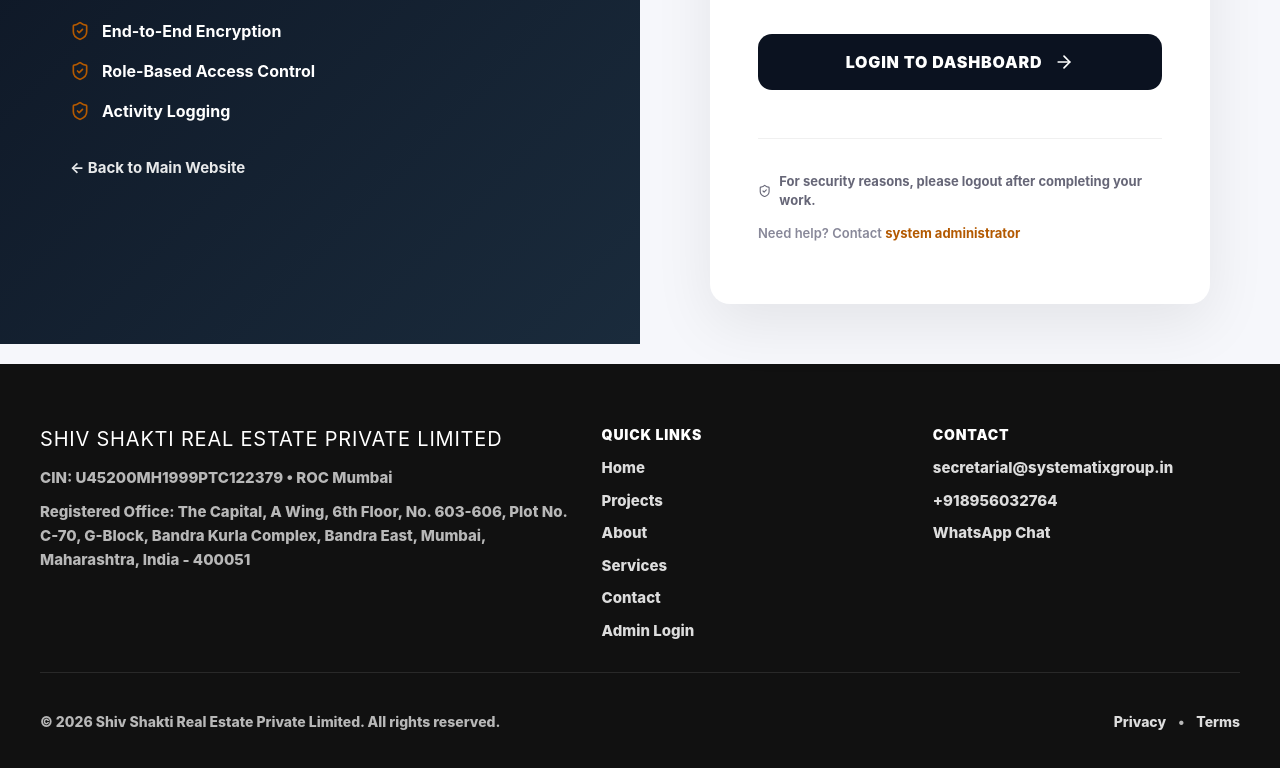
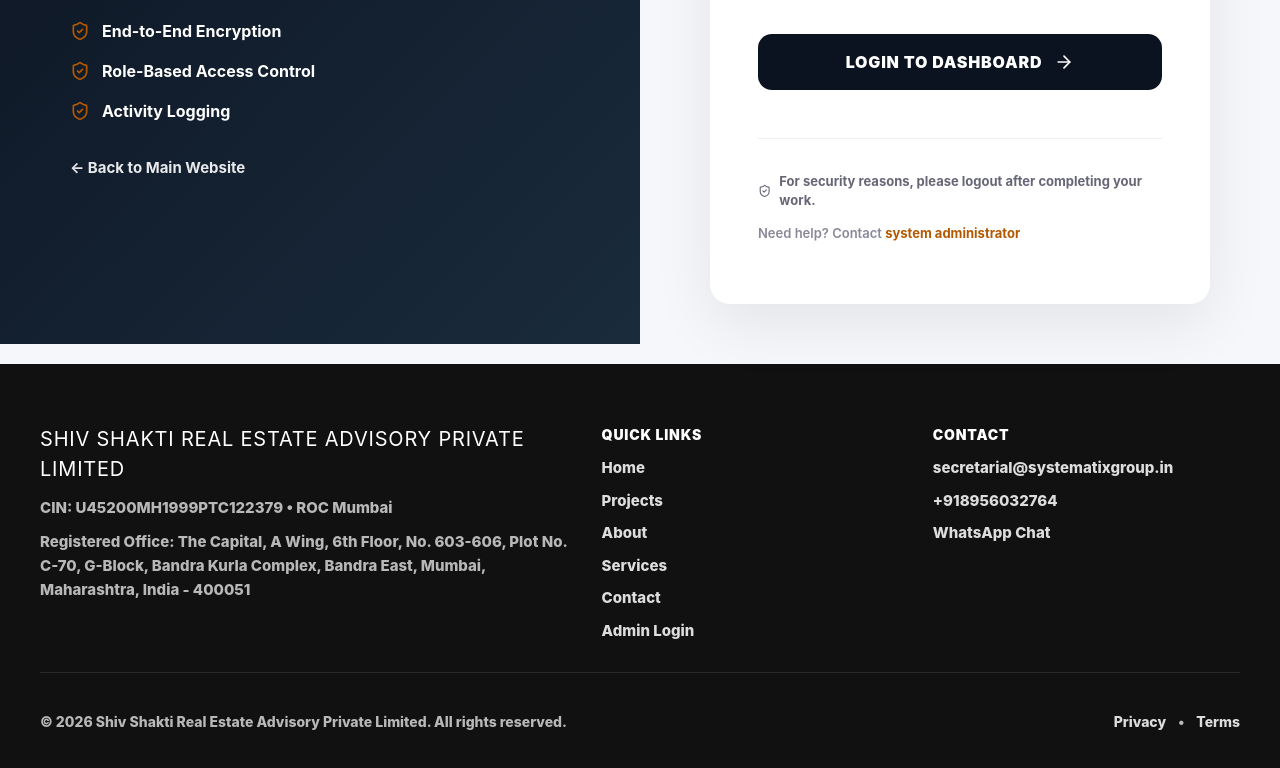
Before and after one commit to So51nu/shivfrontend, a React (Vite) app: page /login in a window 1280 px wide. Shown: the part 500-1268 px from the top of the page. Built offline with nearby package versions, Linux system fonts and the light colour scheme; the HTML template or start-up script is replaced by a standard one.

Commit message:
Code chnages

```diff
--- a/src/pages/AboutUs.tsx
+++ b/src/pages/AboutUs.tsx
@@ -2135,7 +2135,7 @@ const FALLBACK_PROJECT_IMG =
   "https://images.unsplash.com/photo-1545324418-cc1a3fa10c00?auto=format&fit=crop&q=80&w=1400";
 
 const COMPANY = {
-  name: "SHIV SHAKTI REAL ESTATE PRIVATE LIMITED",
+  name: "SHIV SHAKTI REAL ESTATE ADVISORY PRIVATE LIMITED",
   email: "secretarial@systematixgroup.in",
   registeredAddress:
     "The Capital, A Wing, 6th Floor, No. 603-606, Plot No. C-70, G-Block, Bandra Kurla Complex, Bandra East, Mumbai, Maharashtra, India - 400051",
@@ -2387,7 +2387,7 @@ export default function AboutPage() {
                 <span className="mini-badge">WHO WE ARE</span>
                 <h2 className="section-title big-title">About Us</h2>
                 <p className="para">
-                  Shiv Shakti Real Estate Private Limited is a professionally managed real estate company
+                  Shiv Shakti Real Estate Advisory Private Limited is a professionally managed real estate company
                   focused on delivering thoughtfully planned residential and commercial developments.
                   We believe that every property is more than just a structure — it is a space where
                   families build their future and businesses create their identity.
@@ -2590,7 +2590,7 @@ export default function AboutPage() {
         </div>
 
         <div className="container f-bottom">
-          <p>© {new Date().getFullYear()} Shiv Shakti Real Estate Private Limited. All rights reserved.</p>
+          <p>© {new Date().getFullYear()} Shiv Shakti Real Estate Advisory Private Limited. All rights reserved.</p>
           <div className="f-mini">
             <Link to="/privacy">Privacy</Link>
             <span>•</span>
--- a/src/pages/Contact.tsx
+++ b/src/pages/Contact.tsx
@@ -1115,7 +1115,7 @@ const heroImages = [
 ];
 
 const COMPANY = {
-  name: "SHIV SHAKTI REAL ESTATE PRIVATE LIMITED",
+  name: "SHIV SHAKTI REAL ESTATE ADVISORY PRIVATE LIMITED",
   cin: "U45200MH1999PTC122379",
   roc: "ROC Mumbai",
   email: "secretarial@systematixgroup.in",
@@ -1667,7 +1667,7 @@ export default function ContactUsRealEstate() {
         </div>
 
         <div className="container f-bottom">
-          <p>© {new Date().getFullYear()} Shiv Shakti Real Estate Private Limited. All rights reserved.</p>
+          <p>© {new Date().getFullYear()} Shiv Shakti Real Estate Advisory Private Limited. All rights reserved.</p>
           <div className="f-mini">
             <Link to="/privacy">Privacy</Link>
             <span>•</span>
--- a/src/pages/Home.tsx
+++ b/src/pages/Home.tsx
@@ -1937,7 +1937,7 @@ export default function HomePage() {
       <footer className="footer">
         <div className="container footer-grid">
           <div>
-            <div className="f-brand">SHIV SHAKTI REAL ESTATE PRIVATE LIMITED</div>
+            <div className="f-brand">SHIV SHAKTI REAL ESTATE ADVISORY PRIVATE LIMITED</div>
             <div className="f-muted">CIN: U45200MH1999PTC122379 • ROC Mumbai</div>
             <div className="f-muted" style={{ marginTop: 10 }}>
               Registered Office: The Capital, A Wing, 6th Floor, No.603-606, Plot No. C-70, G-Block,
@@ -1974,7 +1974,7 @@ export default function HomePage() {
         </div>
 
         <div className="container f-bottom">
-          <p>© {new Date().getFullYear()} Shiv Shakti Real Estate Private Limited. All rights reserved.</p>
+          <p>© {new Date().getFullYear()} Shiv Shakti Real Estate Advisory Private Limited. All rights reserved.</p>
           <div className="f-mini">
             <Link to="/privacy">Privacy</Link>
             <span>•</span>
--- a/src/pages/Login.tsx
+++ b/src/pages/Login.tsx
@@ -359,7 +359,7 @@ const THEME = {
 };
 
 const COMPANY = {
-  name: "SHIV SHAKTI REAL ESTATE PRIVATE LIMITED",
+  name: "SHIV SHAKTI REAL ESTATE ADVISORY PRIVATE LIMITED",
   cin: "U45200MH1999PTC122379",
   roc: "ROC Mumbai",
   email: "secretarial@systematixgroup.in",
@@ -673,7 +673,7 @@ export default function Login() {
         </div>
 
         <div className="container f-bottom">
-          <p>© {new Date().getFullYear()} Shiv Shakti Real Estate Private Limited. All rights reserved.</p>
+          <p>© {new Date().getFullYear()} Shiv Shakti Real Estate Advisory Private Limited. All rights reserved.</p>
           <div className="f-mini">
             <Link to="/privacy">Privacy</Link>
             <span>•</span>
--- a/src/pages/Project.tsx
+++ b/src/pages/Project.tsx
@@ -1468,7 +1468,7 @@ export default function ProjectsPage() {
       <footer className="footer">
         <div className="container footer-grid">
           <div>
-            <div className="f-brand">SHIV SHAKTI REAL ESTATE PRIVATE LIMITED</div>
+            <div className="f-brand">SHIV SHAKTI REAL ESTATE ADVISORY PRIVATE LIMITED</div>
             <div className="f-muted">CIN: U45200MH1999PTC122379 • ROC Mumbai</div>
             <div className="f-muted" style={{ marginTop: 10 }}>
               Registered Office: The Capital, A Wing, 6th Floor, No.603-606, Plot No. C-70, G-Block,
@@ -1505,7 +1505,7 @@ export default function ProjectsPage() {
         </div>
 
         <div className="container f-bottom">
-          <p>© {new Date().getFullYear()} Shiv Shakti Real Estate Private Limited. All rights reserved.</p>
+          <p>© {new Date().getFullYear()} Shiv Shakti Real Estate Advisory Private Limited. All rights reserved.</p>
           <div className="f-mini">
             <Link to="/privacy">Privacy</Link>
             <span>•</span>
--- a/src/pages/Services.tsx
+++ b/src/pages/Services.tsx
@@ -827,7 +827,7 @@ const HERO_IMAGES = [
   "/images/back6.jpg",
 ];
 const COMPANY = {
-  name: "SHIV SHAKTI REAL ESTATE PRIVATE LIMITED",
+  name: "SHIV SHAKTI REAL ESTATE ADVISORY PRIVATE LIMITED",
   cin: "U45200MH1999PTC122379",
   roc: "ROC Mumbai",
   email: "secretarial@systematixgroup.in",
@@ -1176,7 +1176,7 @@ export default function ServicesPage() {
         </div>
 
         <div className="container f-bottom">
-          <p>© {new Date().getFullYear()} Shiv Shakti Real Estate Private Limited. All rights reserved.</p>
+          <p>© {new Date().getFullYear()} Shiv Shakti Real Estate Advisory Private Limited. All rights reserved.</p>
           <div className="f-mini">
             <Link to="/privacy">Privacy</Link>
             <span>•</span>
```
